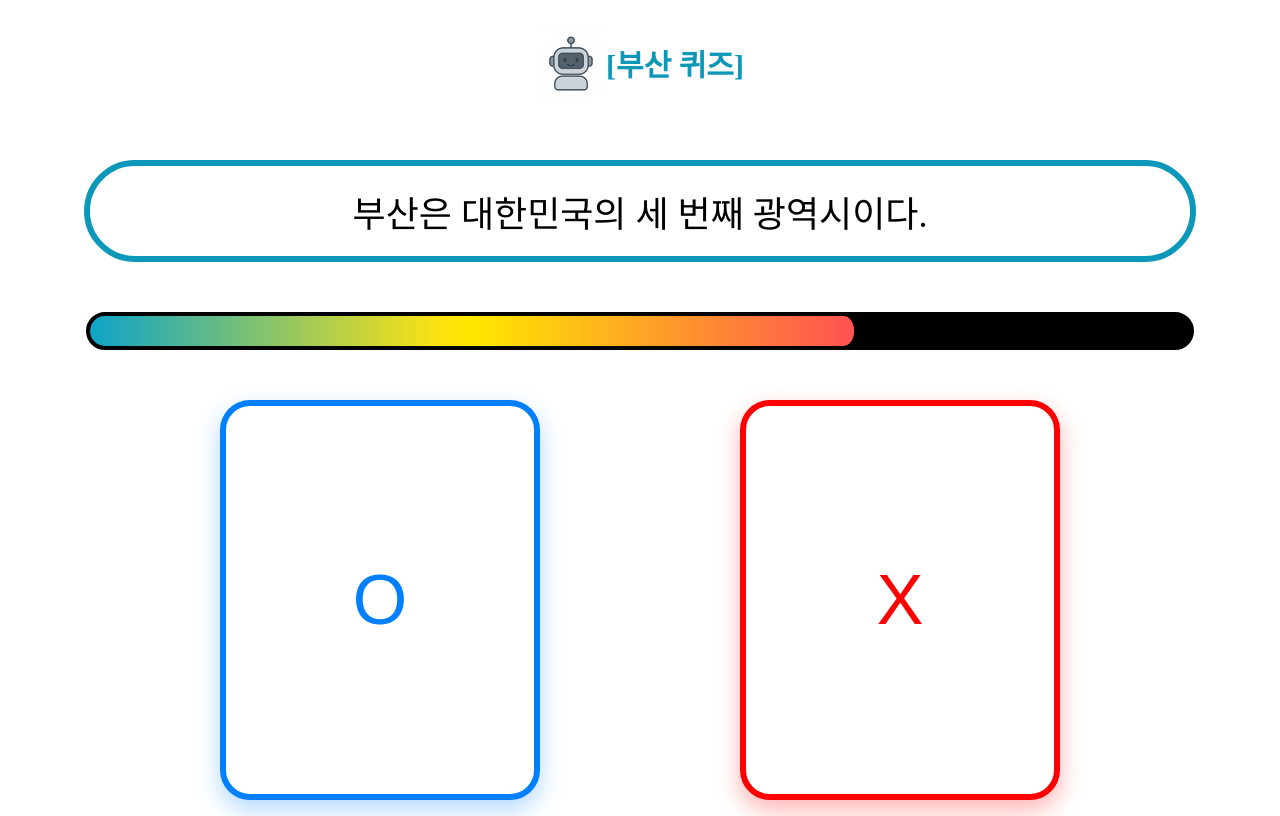
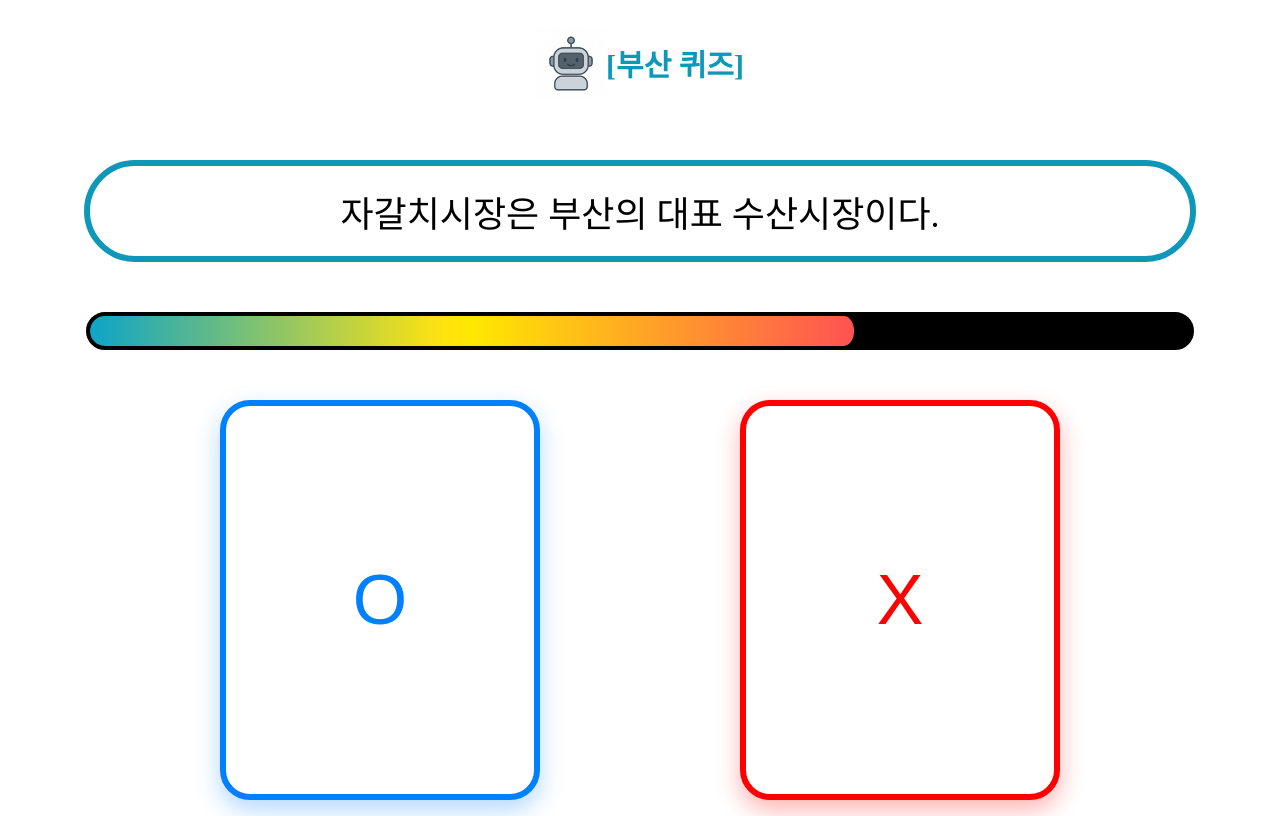
Before and after one commit to taesungs/TemiNai, a React (Vite) app: page /quiz/play in a window 1280 px wide. Built offline with nearby package versions, Linux system fonts and the light colour scheme.

Commit message:
[feat] OX퀴즈 2차

```diff
--- a/src/data/QuizData.js
+++ b/src/data/QuizData.js
@@ -7,7 +7,7 @@ const QuizData = {
       explanation: "CO-SHOW는 올해로 2회째이며, 작년엔 대구, 올해는 부산에서 개최합니다.",
     },
     {
-      question: "CO-SHOW는 기술 전시 중심의 행사이다.",
+      question: "CO-SHOW는 다양한 기술 전시 중심의 행사이다.",
       answer: true,
       explanation: "CO-SHOW는 최신 기술과 혁신 아이디어를 전시하는 행사입니다.",
     },
@@ -15,26 +15,60 @@ const QuizData = {
       question: "CO-SHOW는 단 하루만 진행되는 행사이다.",
       answer: false,
       explanation: "CO-SHOW는 11.26.(수) ~ 11.29.(토) 4일간 열리는 행사입니다!",
-  },
+    },
+    {
+      question: "CO-SHOW는 학생만 참여 가능하다.",
+      answer: false,
+      explanation: "CO-SHOW는 학생뿐만 아니라 전 국민 누구나 참여 가능합니다",
+    },
+
+    {
+      question: "CO-SHOW에서는 AI, 로봇, XR 기술 등이 전시된다.",
+      answer: true,
+      explanation: "첨단 기술 중심의 전시로 구성되어 있습니다.",
+    },
+
+
   ],
 
   // 🌉 부산 관련 퀴즈
   busan: [
-    {
-      question: "부산은 대한민국의 세 번째 광역시이다.",
-      answer: false,
-      explanation: "서울 다음으로 인구가 많은 대한민국 제2의 도시입니다.",
-    },
+
     {
       question: "해운대는 부산의 대표 해수욕장이다.",
       answer: true,
       explanation: "해운대는 부산을 대표하는 여름 관광 명소입니다.",
     },
-      {
+    {
       question: "부산에서 감천문화마을은 예쁜 벽화와 언덕길로 유명하다.",
       answer: true,
       explanation: "다채로운 벽화와 골목길이 있는 인기 포토 스팟입니다.",
     },
+    {
+      question: "부산에는 광안대교가 있다.",
+      answer: true,
+      explanation: "광안대교는 부산을 대표하는 야경 명소입니다.",
+    },
+
+    {
+      question: "부산에는 한라산이 있다.",
+      answer: false,
+      explanation: "한라산은 제주도에 있습니다.",
+    },
+
+    {
+      question: "자갈치시장은 부산의 대표 수산시장이다.",
+      answer: true,
+      explanation: "부산을 대표하는 전통 수산시장입니다.",
+    },
+
+    {
+     question: "부산의 대표 불꽃축제는 매월 3월에 열린다. ",
+     answer: false,
+     explanation: "부산 광안리 해수욕장에서 매년 대략 11월 초에 불꽃축제를 보실 수 있습니다",
+    },
+
+
   ],
 
   // 🔍 일반 상식 퀴즈
@@ -56,6 +90,24 @@ const QuizData = {
       answer: false,
       explanation: "빛(번개)이 소리(천둥)보다 빨리 전달되기 때문에 번개가 먼저 보입니다.",
     },
+
+    {
+      question: "해는 동쪽에서 뜬다.",
+      answer: true,
+      explanation: "지구의 자전 방향 때문에 동쪽에서 떠서 서쪽으로 집니다.",
+    },
+    {
+      question: "인하대학교의 '인하'는 '인천 하와이'의 줄임말이다",
+      answer: true,
+      explanation: "‘인하’는 ‘인천과 하와이’의 줄임말로, 하와이 교민의 지원으로 설립된 대학입니다.",
+    },
+
+    {
+      question: "대한민국에서 가장 큰 섬은 거제도이다.",
+      answer: false,
+      explanation: "대한민국에서 가장 큰 섬은 제주도이고, 두번째로 큰 섬이 거제도입니다.",
+    },
+
   ],
 };
 
--- a/src/pages/QuizPlay.jsx
+++ b/src/pages/QuizPlay.jsx
@@ -8,7 +8,13 @@ export default function QuizPlay() {
   const navigate = useNavigate();
   const { state } = useLocation();
   const category = state?.category || "busan";
-  const questions = QuizData?.[category];
+
+  //  랜덤으로 3문항만 추출
+  const allQuestions = QuizData?.[category] || [];
+  const questions = React.useMemo(() => {
+    const shuffled = [...allQuestions].sort(() => Math.random() - 0.5);
+    return shuffled.slice(0, 3);
+  }, [category]);
 
   const [current, setCurrent] = useState(0);
   const [score, setScore] = useState(0);
@@ -59,8 +65,6 @@ export default function QuizPlay() {
   }, [current]);
 
   // 정답 판정 로직
-
-
   const handleAnswer = (choice) => {
     clearTimer();
     const q = questions[current];
@@ -69,11 +73,9 @@ export default function QuizPlay() {
     const userAnswer = choice === "O";
     const isCorrect = userAnswer === q.answer;
 
-    // 현재 점수 임시 저장용 변수 (state 반영 전에 계산)
     let newScore = score;
 
     if (choice === null) {
-      // ⏰ 시간 초과 처리
       setFeedback({
         type: "wrong",
         message: "⏰ 시간 초과!",
@@ -95,29 +97,24 @@ export default function QuizPlay() {
       });
     }
 
-    // 시간초과면 3초, 일반 정답/오답은 2초 후 다음으로
     const delay = choice === null ? 3000 : 2000;
 
     setTimeout(() => {
       setFeedback(null);
-
-      // 다음 문제로 넘어가기 전에 next index 계산
       const next = current + 1;
 
       if (next < questions.length) {
         setCurrent(next);
       } else {
-        // 모든 문제 종료 → 결과 페이지 이동
         navigate("/quiz/result", {
           state: {
-            score: newScore, // ✅ 최신 점수 정확히 전달
+            score: newScore,
             total: questions.length,
           },
         });
       }
     }, delay);
   };
-
 
   return (
     <div className="flex flex-col items-center justify-center min-h-screen bg-white relative">
@@ -128,7 +125,6 @@ export default function QuizPlay() {
         time={time}
       />
 
-      {/* 피드백 표시 */}
       {feedback && (
         <QuizFeedback
           type={feedback.type}
```
